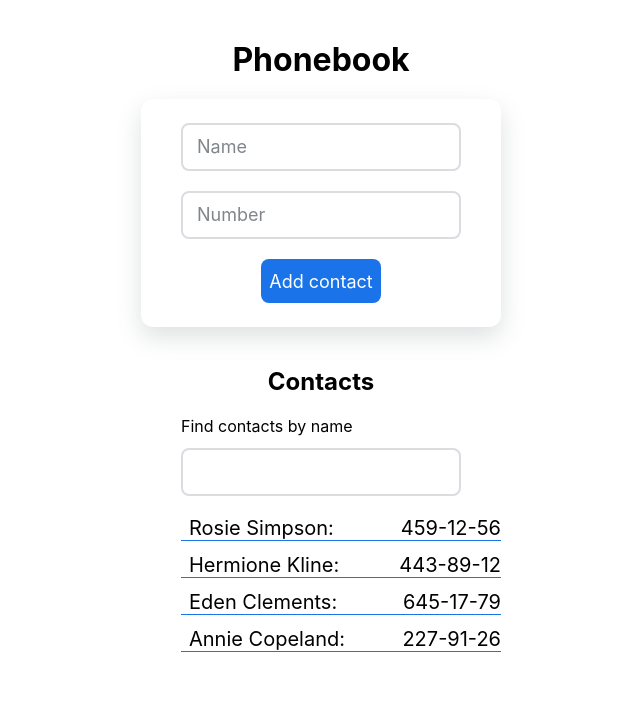
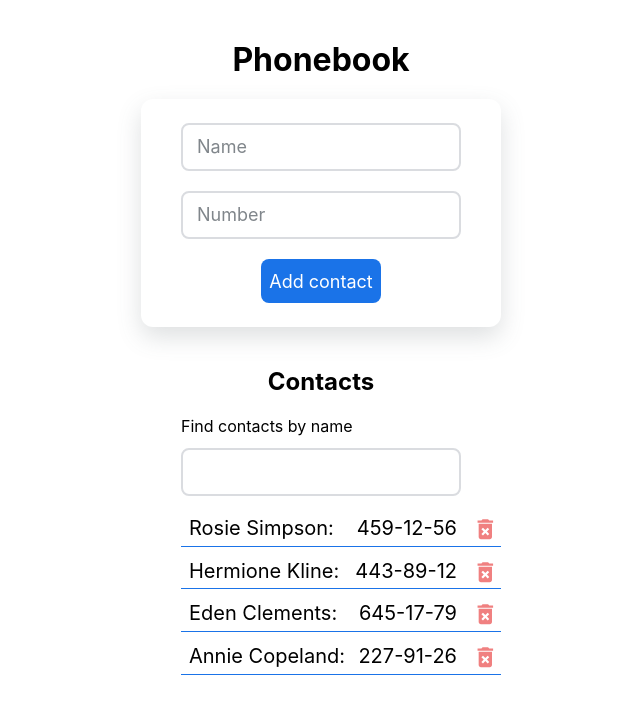
Before and after one commit to Aleksey-Dr/goit-react-woolf-hw-02-phonebook, a React (Create React App) app: page / in a window 1280 px wide. Shown: the top 714 px of the page, without its empty margins (319-959 px from the left). Built offline with nearby package versions, Linux system fonts and the light colour scheme.

Commit message:
add function of removing

```diff
--- a/package.json
+++ b/package.json
@@ -11,6 +11,7 @@
     "notiflix": "^3.2.7",
     "react": "^18.1.0",
     "react-dom": "^18.1.0",
+    "react-icons": "^5.0.1",
     "react-scripts": "5.0.1",
     "web-vitals": "^2.1.3"
   },
--- a/src/components/App.jsx
+++ b/src/components/App.jsx
@@ -37,7 +37,15 @@ export class App extends Component {
             ? Notify.warning(name + ' is already in contacts')
             : this.setState(({ contacts }) => ({
                   contacts: [contact, ...contacts],
-            }));
+              }));
+    };
+
+    deleteContact = contactId => {
+        this.setState(prevState => ({
+            contacts: prevState.contacts.filter(
+                contact => contact.id !== contactId,
+            ),
+        }));
     };
 
     handlerFilter = evt => {
@@ -64,8 +72,11 @@ export class App extends Component {
                 <ContactForm onSubmit={this.addContact} />
                 <h2 className={css.title}>Contacts</h2>
                 <Filter onFilter={this.handlerFilter} />
-                <ContactList contacts={filterContacts} />
+                <ContactList
+                    onDelete={this.deleteContact}
+                    contacts={filterContacts}
+                />
             </div>
         );
-    }
-}
+    };
+};
--- a/src/components/ContactList/ContactList.jsx
+++ b/src/components/ContactList/ContactList.jsx
@@ -2,12 +2,12 @@ import ContactListItem from 'components/ContactList/ContactListItem';
 
 import css from './ContactList.module.scss';
 
-const ContactList = ({ contacts }) => {
+const ContactList = ({ onDelete, contacts }) => {
     return (
         <ul className={css.list}>
             {contacts.map(contact => {
                 return (
-                    <ContactListItem key={contact.id} contact={contact} />
+                    <ContactListItem onDeleteContact={onDelete} key={contact.id} contact={contact} />
                 );
             })}
         </ul>
--- a/src/components/ContactList/ContactListItem/ContactListItem.jsx
+++ b/src/components/ContactList/ContactListItem/ContactListItem.jsx
@@ -1,11 +1,14 @@
+import { MdDeleteForever } from "react-icons/md";
+
 import css from './ContactListItem.module.scss';
 
-const ContactListItem = ({ contact }) => {
-    const { name, number } = contact;
+const ContactListItem = ({ onDeleteContact, contact }) => {
+    const { id, name, number } = contact;
     return (
         <li className={css['list-item']}>
             <span>{name}:</span>
             <span className={css['phone']}>{number}</span>
+            <button onClick={() => onDeleteContact(id)} className={css["list-item-button"]}><MdDeleteForever size={'2em'} /></button>
         </li>
     );
 };
--- a/src/components/ContactList/ContactListItem/ContactListItem.module.scss
+++ b/src/components/ContactList/ContactListItem/ContactListItem.module.scss
@@ -9,5 +9,15 @@
 }
 
 .phone {
+    margin-right: 12px;
     margin-left: auto;
 }
+
+.list-item-button {
+    width: 32px;
+    padding: 0;
+    border: none;
+    background: transparent;
+    cursor: pointer;
+    color: lightcoral;
+}
```
Also changed, not shown: 1 other file (tests, documents, lock files or other folders).
